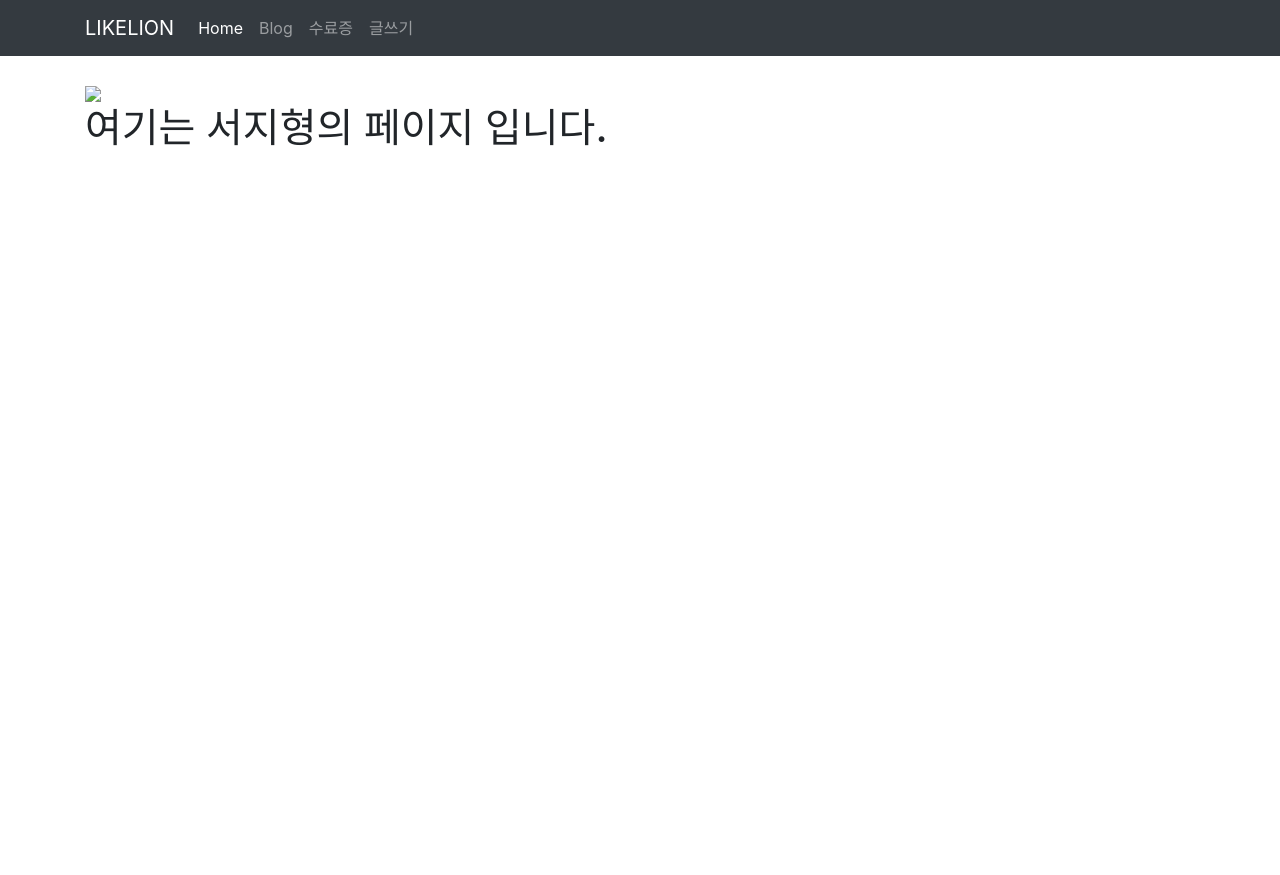
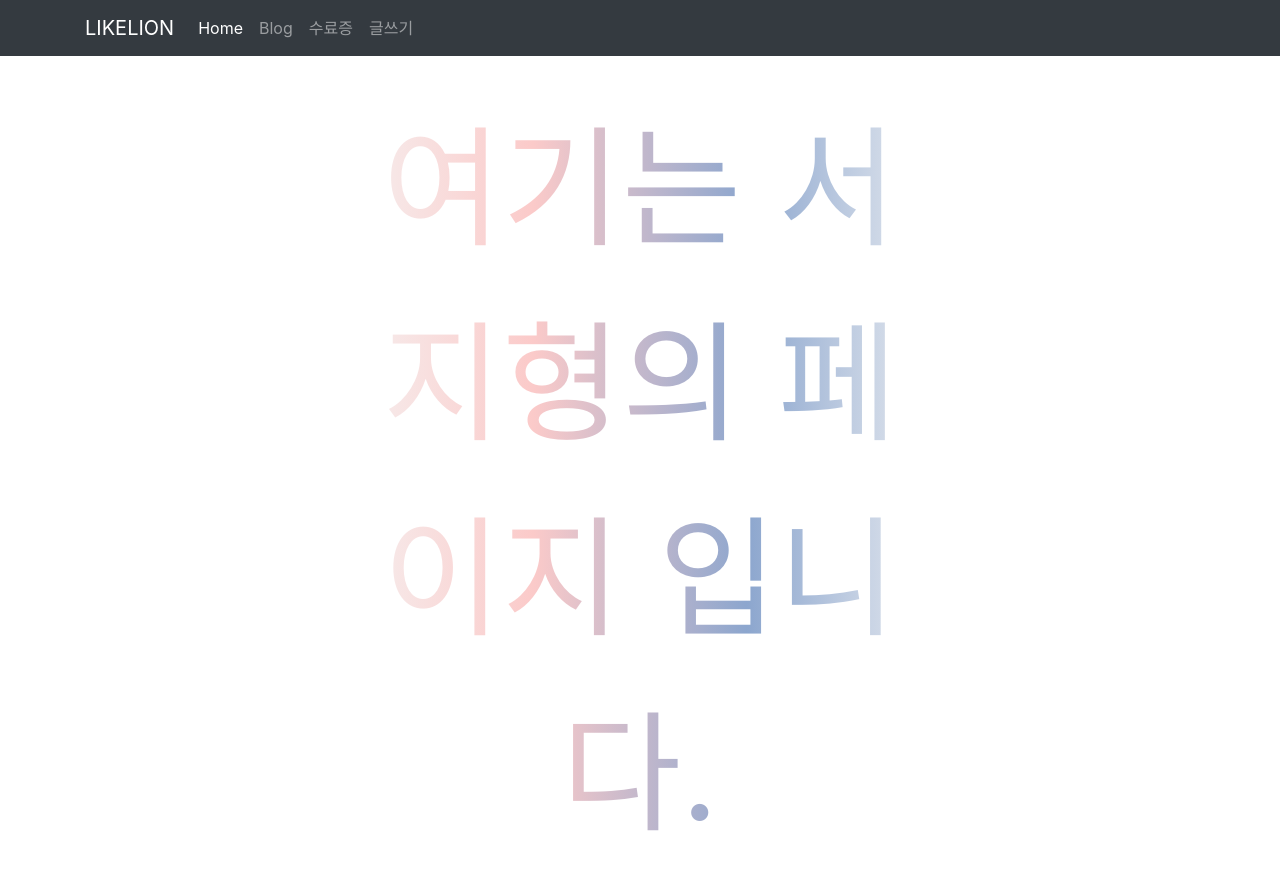
Before and after one commit to hyeoong96/project, a Django app: page / in a window 1280 px wide. Before the commit the page ends 146 px from the top, so only its background shows below. Run offline with Django 3.2, Linux system fonts and the light colour scheme; some libraries are stand-ins or nearby versions.

Commit message:
home change

```diff
--- a/blog/templates/blog/home.html
+++ b/blog/templates/blog/home.html
@@ -1,7 +1,29 @@
 {% extends 'base.html' %}
 {% block content %}
+  <style>
+                    .bgimg {
+                        border: 0;
+                        padding: 0;
+                        background-image: url('https://t1.daumcdn.net/thumb/R720x0/?fname=http://t1.daumcdn.net/brunch/service/user/3rYK/image/1E_5WF52ZAaSsUfbgbf6zOBCOHQ');
+                        min-height: 100%;
+                        background-position: center;
+                        background-size: cover;
+                          }
+               .in_text {
+                  padding: 5px 10px;
+                  text-align: center;
+                  position: absolute;
+                  top: 60%;
+                  left: 50%;
+                  transform: translate( -50%, -50% );
+                  font-size: 130px;
+                  background: linear-gradient(to right,whitesmoke, #fbcac9, #8ca6ce, whitesmoke);
+                  -webkit-background-clip: text;
+                  -webkit-text-fill-color: transparent;
+                  }
+  </style>
   <br>
-  <img src = "https://t1.daumcdn.net/thumb/R720x0/?fname=http://t1.daumcdn.net/brunch/service/user/3rYK/image/1E_5WF52ZAaSsUfbgbf6zOBCOHQ"></a>
-  <h1>여기는 서지형의 페이지 입니다.</h1>
+  <div class="bgimg"></div>
+  <div class="in_text">여기는 서지형의 페이지 입니다.</div>
 
   {% endblock %}
```
